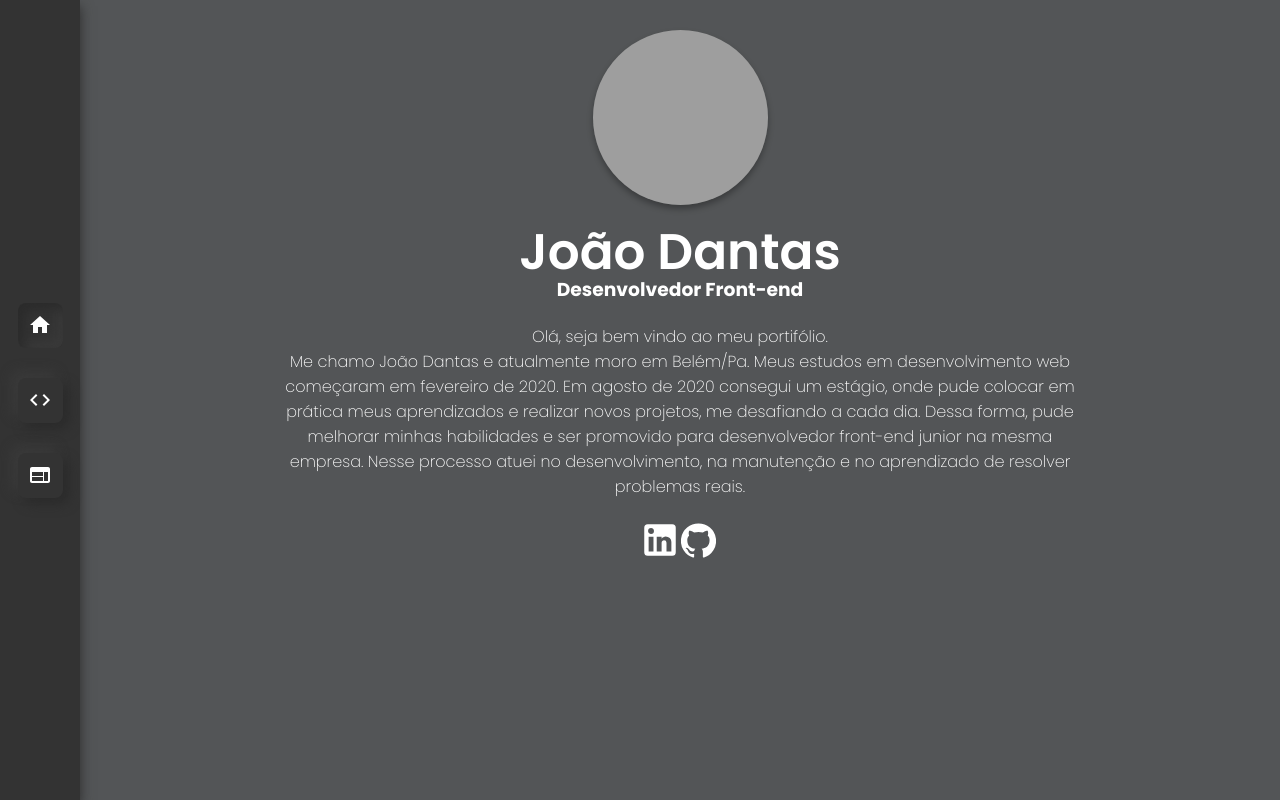
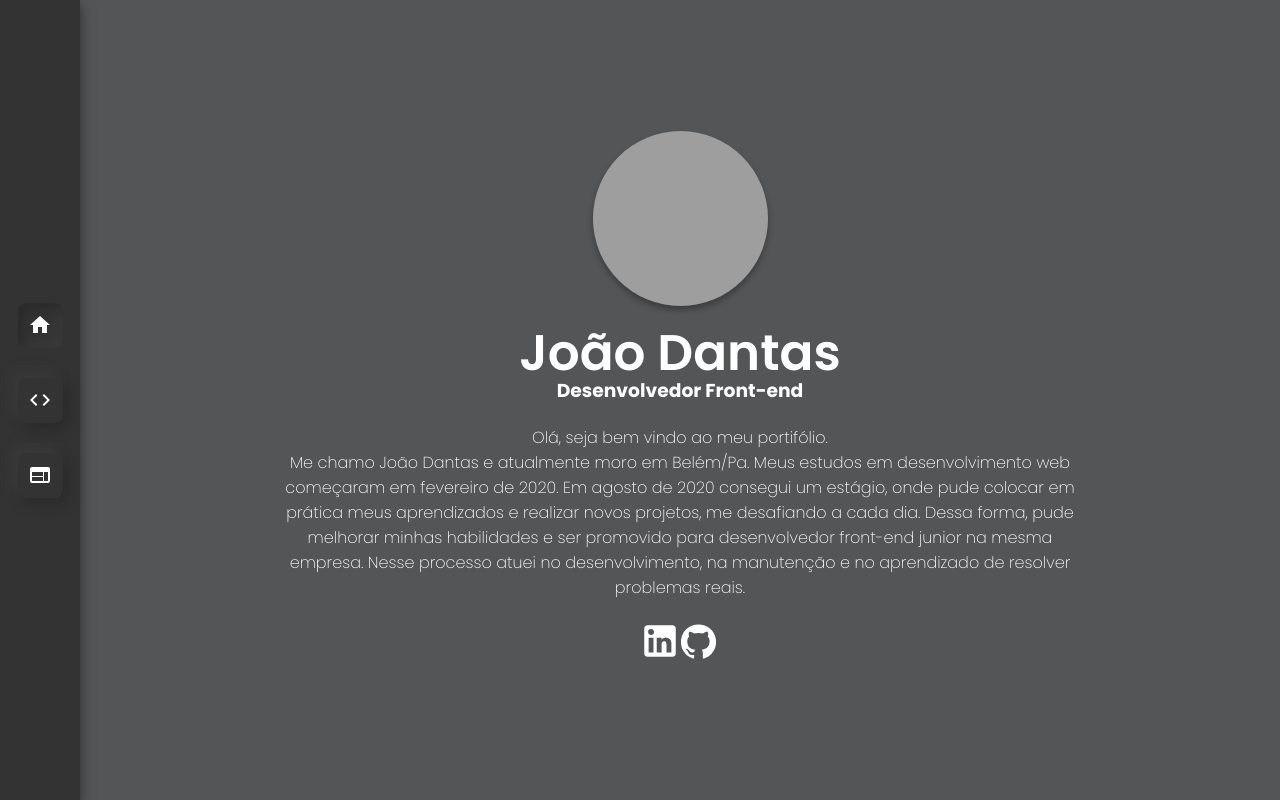
Before and after one commit to joaodantas91/portfolio, a React (Create React App) app: page / in a window 1280 px wide. Built offline with nearby package versions, Linux system fonts and the light colour scheme; grey boxes are pictures that could not be loaded.

Commit message:
page transition fixed

```diff
--- a/src/components/Container/styles.jsx
+++ b/src/components/Container/styles.jsx
@@ -9,7 +9,7 @@ const Container = styled.div`
   position: absolute;
   background-color: #535557;
   width: 100%;
-  height: fit-content;
+  height: 100%;
   top: 0;
   right: 0;
   color: #fff;
--- a/src/components/Navbar/index.jsx
+++ b/src/components/Navbar/index.jsx
@@ -61,7 +61,7 @@ class LeftNavbar extends React.Component {
 
         <NavLink
           id="a2"
-          to="/teste"
+          to="/techs"
           ref={this.references[1]}
           activeClassName="active"
           onClick={()=>this.setState({current: '2', isFirstLoad: false})}
--- a/src/pages/Home/index.jsx
+++ b/src/pages/Home/index.jsx
@@ -1,8 +1,10 @@
 import React, { useEffect, useState } from 'react';
+import GitHubIcon from '@material-ui/icons/GitHub';
+import LinkedInIcon from '@material-ui/icons/LinkedIn';
+import { Scrollbars } from 'react-custom-scrollbars';
+
 import Wrapper from './styles';
 import Container from '../../components/Container/styles'
-import GitHubIcon from '@material-ui/icons/GitHub';
-import LinkedInIcon from '@material-ui/icons/LinkedIn';
 
 function Home(props) {
   const [ hasScroll, setHasScroll] = useState();
@@ -13,7 +15,7 @@ function Home(props) {
 
   return (
     <Container hasScroll={false}>
-
+      <Scrollbars>
         <Wrapper>
 
           <div className="profile">
@@ -46,6 +48,7 @@ function Home(props) {
           </div>
 
         </Wrapper>
+      </Scrollbars>
     </Container>
   )
 }
--- a/src/pages/Techs/images.jsx
+++ b/src/pages/Techs/images.jsx
@@ -16,11 +16,10 @@ const images = {
   ]
 };
 
-let imagesWithId = {};
 let imgIndex = 0;
 
-for (const key in images) {
-  imagesWithId[key] = images[key].map((e)=>{
+Object.keys(images).map((key)=>
+  images[key] = images[key].map((e)=> {
     let image = {
       ...e,
       id: `img-${imgIndex}`
@@ -28,5 +27,5 @@ for (const key in images) {
     imgIndex ++
     return image;
   })
-}
-export default imagesWithId;
+)
+export default images;
--- a/src/pages/Techs/styles.jsx
+++ b/src/pages/Techs/styles.jsx
@@ -18,6 +18,7 @@ export const Wrapper = styled.div`
   .techs {
     display: flex;
     flex-wrap: wrap;
+    justify-content: center;
     margin: 0 auto 30px;
     width: 500px;
     &:last-child {
@@ -28,7 +29,7 @@ export const Wrapper = styled.div`
       display: flex;
       justify-content: center;
       align-items: center;
-      width: 33.33%;
+      width: 33.334%;
       height: 100px;
       margin-bottom: 20px;
       img {
--- a/src/pages/layout/index.jsx
+++ b/src/pages/layout/index.jsx
@@ -1,7 +1,7 @@
 import React, { useEffect, useState } from 'react';
 import { TransitionGroup, CSSTransition} from 'react-transition-group';
 import {
-  BrowserRouter as Router,
+  // BrowserRouter as Router,
   HashRouter,
   Switch,
   Route
@@ -27,7 +27,7 @@ function Layout() {
         <Route render={({location})=> (
           <TransitionGroup>
             <CSSTransition
-              key={location.key}
+              key={location.pathname}
               timeout={450}
               classNames="fade"
             >
```
Also changed, not shown: 1 other file (tests, documents, lock files or other folders). Lines whose indentation alone changed are shown as unchanged.
